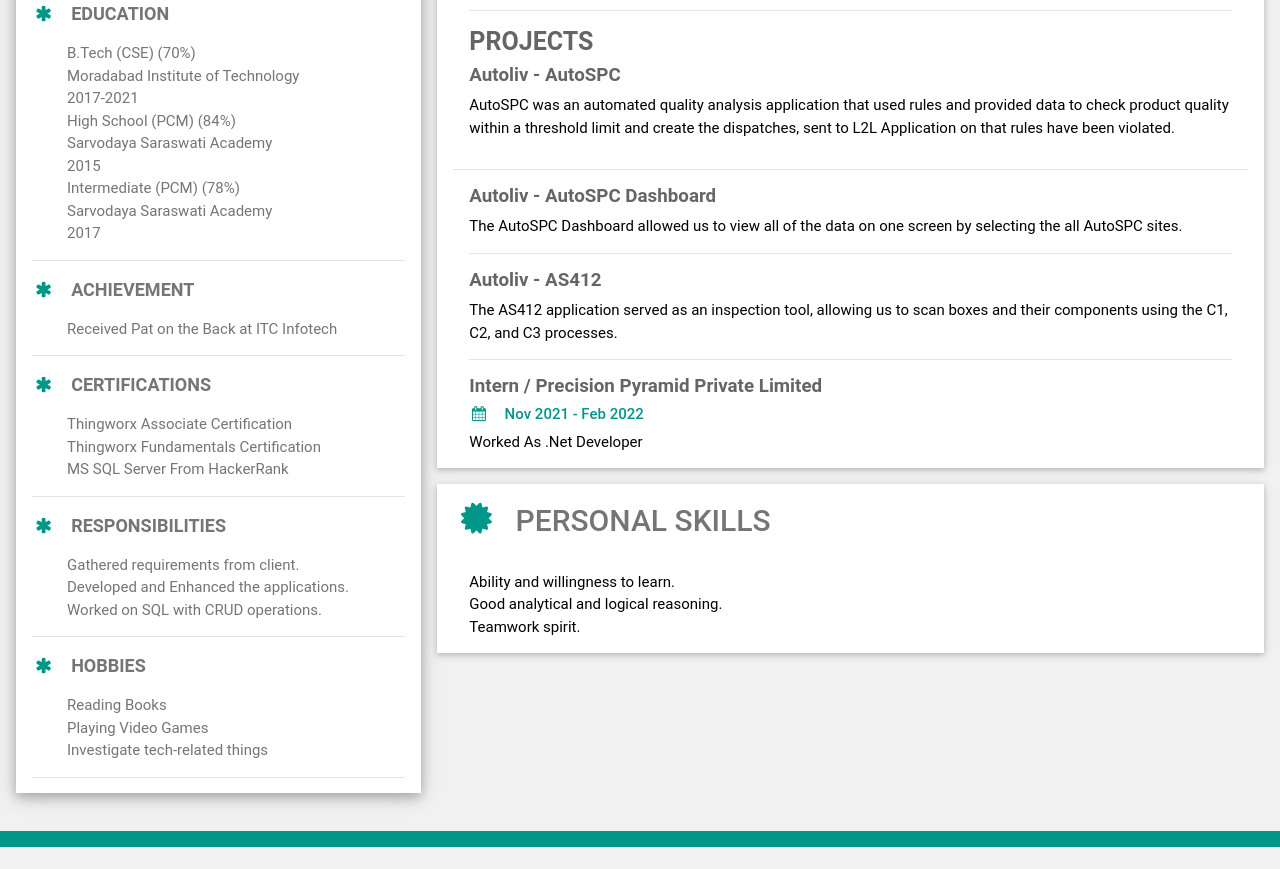
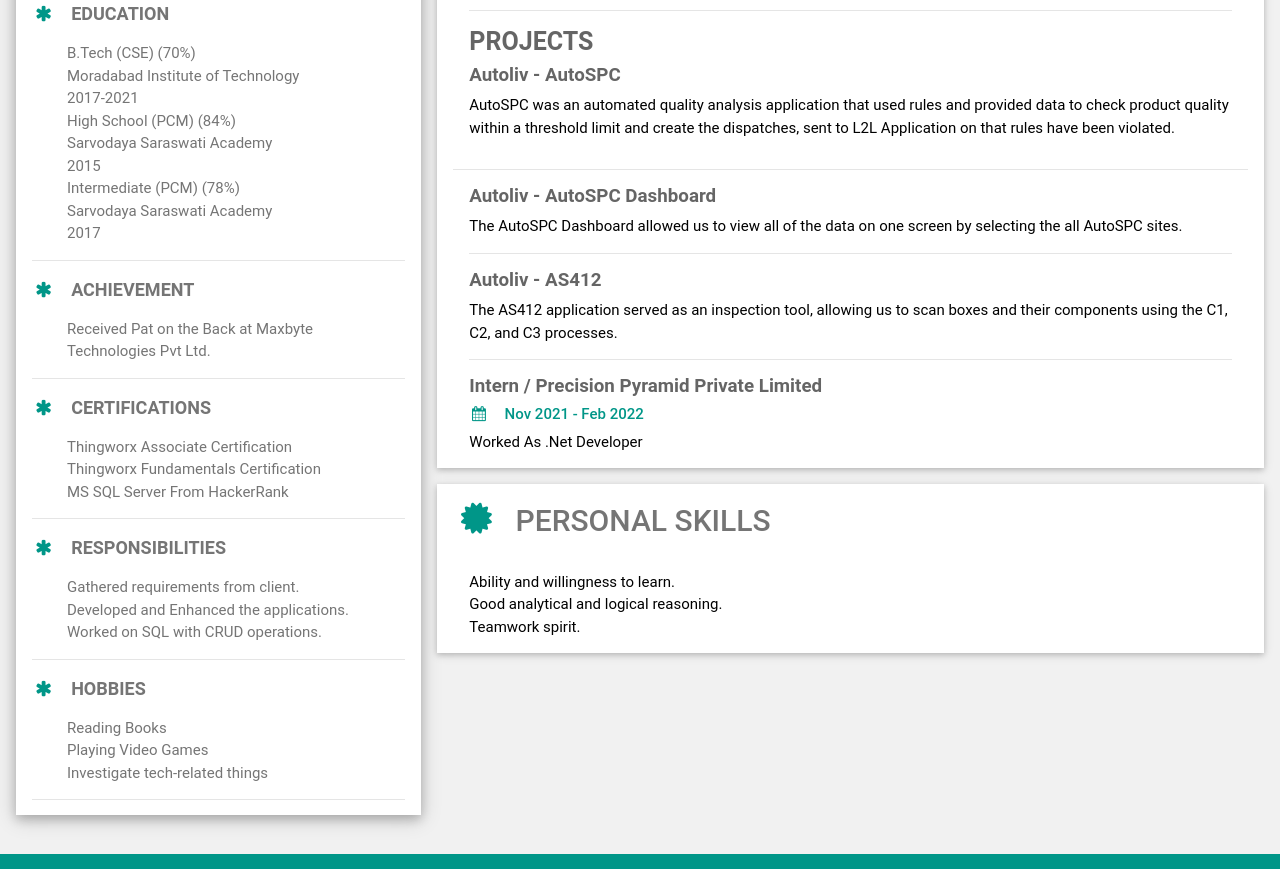
Before and after one commit to Hrishabh108/E-Resume, a plain HTML site: page index.html in a window 1280 px wide. Shown: the part 626-1495 px from the top of the page. Before the commit the page ends 1473 px from the top, so only its background shows below. Drawn offline with nearby package versions, Linux system fonts and the light colour scheme; a web font is replaced by a local one.

Commit message:
Update index.html

```diff
--- a/index.html
+++ b/index.html
@@ -192,7 +192,7 @@
                 >
               </p>
               <p style="margin-left: 35px">
-                Received Pat on the Back at ITC Infotech
+                Received Pat on the Back at Maxbyte Technologies Pvt Ltd.
               </p>
               <hr/>
               <p class="w3-large">
```
